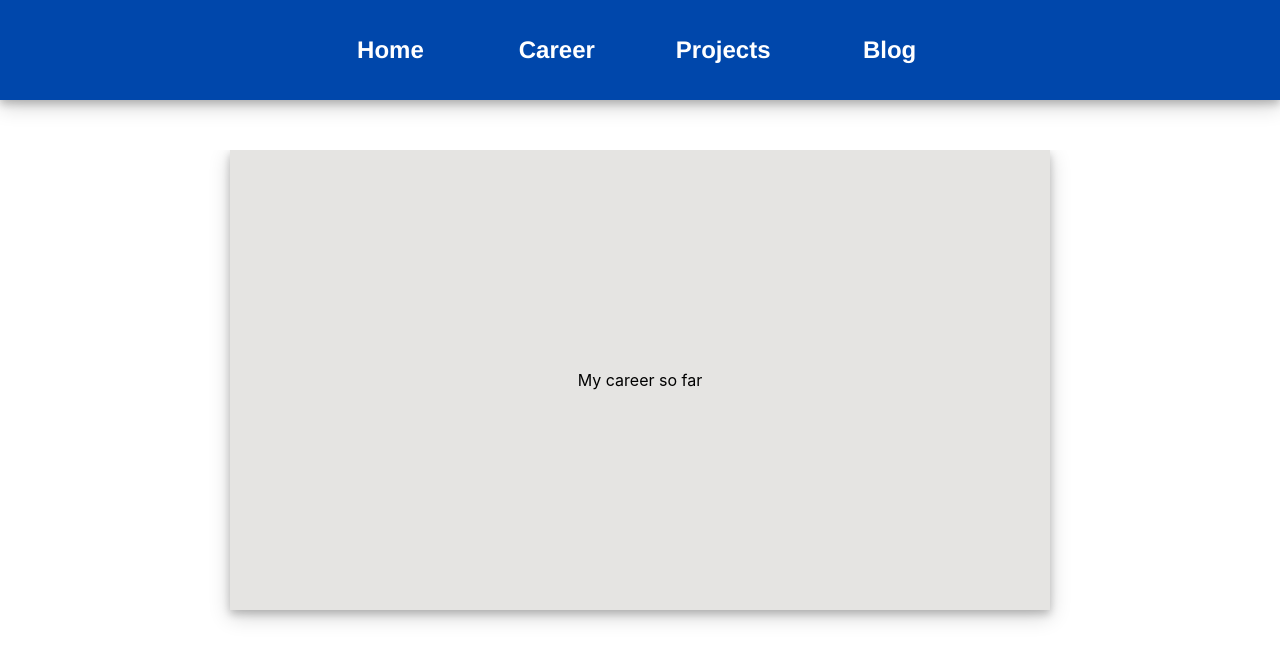
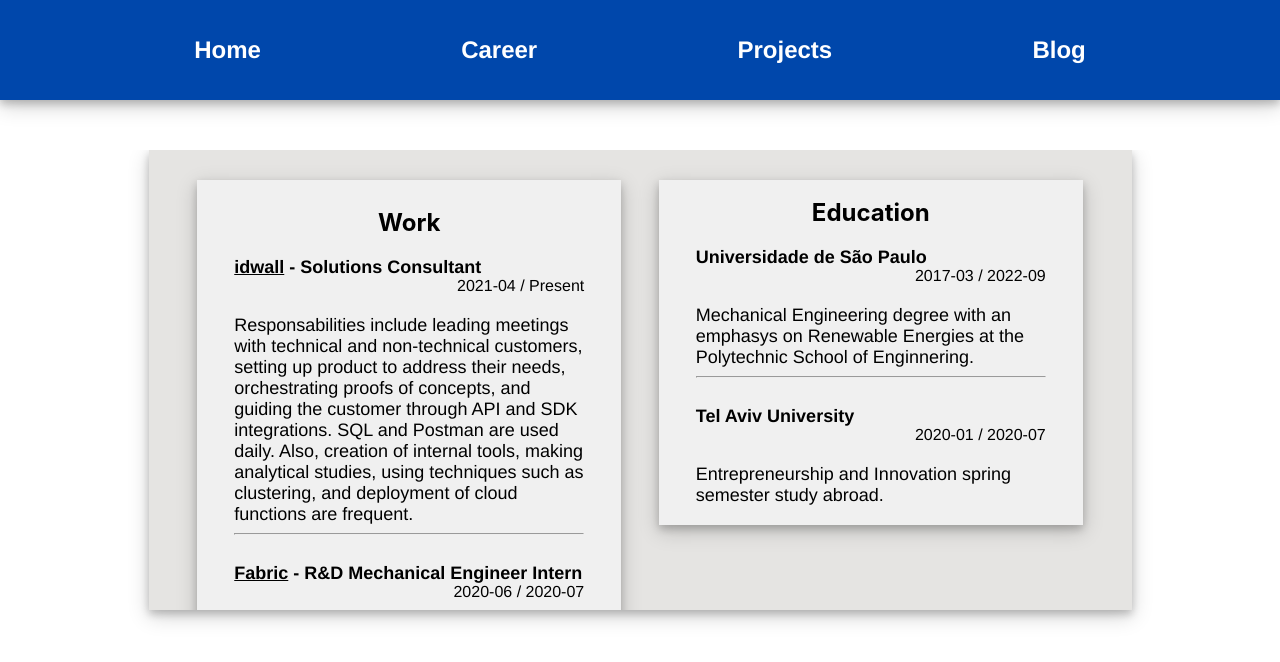
Before and after one commit to guerchen/my-site, a React (Create React App) app: page /career in a window 1280 px wide. Shown: the top 662 px of the page. Built offline with nearby package versions, Linux system fonts and the light colour scheme.

Commit message:
Career page completed. Need to adjust mobile look

```diff
--- a/src/components/blog_post.css
+++ b/src/components/blog_post.css
@@ -1,12 +1,13 @@
 .post-box {
-    width: 90%;
+    max-width: 97%;
+    width: auto;
     height: auto;
     background-color: white;
     box-shadow: 0 4px 8px 0 rgba(0, 0, 0, 0.2), 0 6px 20px 0 rgba(0, 0, 0, 0.19);
     display: flex;
     flex-direction: column;
-    margin: auto;
-    padding: 10px 20px;
+    margin: 0px;
+    padding: 10px 10px;
     margin-bottom: 20px;
 }
 
--- a/src/components/card.css
+++ b/src/components/card.css
@@ -1,6 +1,7 @@
 .Gray-card{
     background-color: #E5E4E2;
     height: 80%;
+    max-width: 923px;
     width: auto;
     box-shadow: 0 4px 8px 0 rgba(0, 0, 0, 0.2), 0 6px 20px 0 rgba(0, 0, 0, 0.19);
     margin: auto;
@@ -10,21 +11,17 @@
     justify-content: space-around;
     flex-wrap: wrap;
     overflow: auto;
-    margin-left: 18%;
-    margin-right: 18%;
 }
 
 .Text-card {
     background-color: #f0f0f0;
     height: auto;
-    max-width: 300px;
+    max-width: 350px;
     width: auto;
     float: right;
     box-shadow: 0 4px 8px 0 rgba(0, 0, 0, 0.2), 0 6px 20px 0 rgba(0, 0, 0, 0.19);
-    padding-left: 6%;
-    padding-right: 6%;
-    padding-bottom: 3%;
-    margin-left: 30px;
+    padding: 3% 4%;
+    margin: 0px 30px;
 }
 
 .Picture-frame{
--- a/src/components/card.js
+++ b/src/components/card.js
@@ -12,7 +12,7 @@ function Card() {
             <h1 className='MyName'> Ariel Guerchenzon </h1>
                 <div className='ShortDescr'>
                     <p> Hello dear visitor! </p>
-                    <p> I'm a Mechanical Engineer that works with software. </p>
+                    <p> I'm a Mechanical Engineer which works with software and lives in São Paulo. </p>
                     <p> I'm interested in learning Data Science, Software Engineering, running, playing classical guitar, and reading books. </p>
                     <p> Be welcome to take a stroll around my website.</p>
                 </div>
--- a/src/components/navigation.css
+++ b/src/components/navigation.css
@@ -2,19 +2,24 @@
     width: auto;
     height: 100px;
     background-color: #0047AB;
-    align-items: flex-start;
+    align-items: center;
     box-shadow: 0 4px 8px 0 rgba(0, 0, 0, 0.2), 0 6px 20px 0 rgba(0, 0, 0, 0.19);
+    justify-content: space-evenly;
+    display: flex;
 }
 
 .Buttons {
     background-color: #0047AB;
     color: white;
-    width: 13%;
+    max-width: 13%;
+    width: auto;
     height: 100%;
     font-weight: bolder;
     font-size: x-large;
     border-width: 0px;
     font-family: 'helvetica';
+    margin: auto;
+    float: left;
 }
 
 .Buttons:hover {
--- a/src/components/navigation.js
+++ b/src/components/navigation.js
@@ -11,7 +11,7 @@ import {
 function NavigationBar() {
     return (
         <div className='TopBar'>
-            <Link to="/">
+            <Link to="/" >
                 <button className='Buttons'>
                     Home
                 </button>
--- a/src/pages/about.css
+++ b/src/pages/about.css
@@ -1,4 +1,5 @@
 .content{
     margin-top: 50px;
     overflow:hidden;
+    padding: 0px 50px;
 }
--- a/src/pages/blog.css
+++ b/src/pages/blog.css
@@ -4,11 +4,11 @@
     flex-direction: column;
     background-color: #E5E4E2;
     height: 80%;
-    max-width: 60%;
+    max-width: 923px;
     width: auto;
     box-shadow: 0 4px 8px 0 rgba(0, 0, 0, 0.2), 0 6px 20px 0 rgba(0, 0, 0, 0.19);
     margin: auto;
-    justify-content: space-between;
     overflow: auto;
-    padding: 20px 20px;
+    padding: 30px;
+    align-items: center;
 }
--- a/src/pages/blog.js
+++ b/src/pages/blog.js
@@ -6,15 +6,10 @@ function Blog() {
     return (
         <div className='content'>
             <div className='blog-gray-card'>
-                <Post title='My first post' date='2022-12-01' content="I'm just very happy to have this space
+                <Post title='Hello world!' date='2022-12-01' content="I'm just very happy to have this space
                 to share my thoughts and feelings. I plan on sometime creating an API operated MongoDB for updating
                 this little blog without having to deploy. Of course it would just be easier to use twitter,
                 but I sure wouldn't learn as much." />
-                <Post title='Lorem ipsum' date='2022-12-01' content='While my guitar gently weeps' />
-                <Post title='Lorem ipsum' date='2022-12-01' content='While my guitar gently weeps' />
-                <Post title='Lorem ipsum' date='2022-12-01' content='While my guitar gently weeps' />
-                <Post title='Lorem ipsum' date='2022-12-01' content='While my guitar gently weeps' />
-                <Post title='Lorem ipsum' date='2022-12-01' content='While my guitar gently weeps' />
             </div>
         </div>
     );
--- a/src/pages/career.css
+++ b/src/pages/career.css
@@ -7,15 +7,43 @@
 .career-card {
     background-color: #E5E4E2;
     height: 80%;
+    max-width: 923px;
     width: auto;
     box-shadow: 0 4px 8px 0 rgba(0, 0, 0, 0.2), 0 6px 20px 0 rgba(0, 0, 0, 0.19);
     margin: auto;
     display: flex;
-    align-items: center;
+    align-items: flex-start;
     padding: 30px;
     justify-content: space-around;
     flex-wrap: wrap;
     overflow: auto;
-    margin-left: 18%;
-    margin-right: 18%;
 }
+
+.education-text-card {
+    background-color: #f0f0f0;
+    height: auto;
+    max-width: 350px;
+    width: auto;
+    box-shadow: 0 4px 8px 0 rgba(0, 0, 0, 0.2), 0 6px 20px 0 rgba(0, 0, 0, 0.19);
+    padding: 2% 4%;
+}
+
+.work-text-card {
+    background-color: #f0f0f0;
+    height: auto;
+    max-width: 350px;
+    width: auto;
+    box-shadow: 0 4px 8px 0 rgba(0, 0, 0, 0.2), 0 6px 20px 0 rgba(0, 0, 0, 0.19);
+    padding: 3% 4%;
+    margin-bottom: 30px;
+}
+
+.section-title {
+    margin: 0px;
+    margin-bottom: 20px;
+}
+
+.link {
+    color: black;
+
+}
--- a/src/pages/career.js
+++ b/src/pages/career.js
@@ -6,7 +6,68 @@ function Career() {
     return (
         <div className='content'>
             <div className='career-card'>
-                My career so far
+                <div className='work-text-card'>
+                <h2 className='section-title'>Work</h2>
+                    <div className='title-div'>
+                        <h3 className='post-title'>
+                            <a href='https://www.idwall.co' className='link' target="_blank" rel="noopener noreferrer">idwall</a> - Solutions Consultant
+                        </h3>
+                    </div>
+                    <div>
+                        <p className='post-date'>2021-04 / Present</p>
+                    </div>
+                    <br />
+                    <div className='content-div'>
+                        <p className='post-content'>
+                        Responsabilities include leading meetings with technical and non-technical customers,
+                        setting up product to address their needs, orchestrating proofs of concepts, and guiding the customer
+                        through API and SDK integrations. SQL and Postman are used daily. Also, creation of internal tools,
+                        making analytical studies, using techniques such as clustering, and deployment of cloud functions are frequent. </p>
+                    </div>
+                    <hr />
+                    <br />
+                    <div className='title-div'>
+                        <h3 className='post-title'>
+                            <a href='https://www.getfabric.com' className='link' target="_blank" rel="noopener noreferrer">Fabric</a> - R&D Mechanical Engineer Intern
+                        </h3>
+                    </div>
+                    <div>
+                        <p className='post-date'>2020-06 / 2020-07</p>
+                    </div>
+                    <br />
+                    <div className='content-div'>
+                        <p className='post-content'>Had to digitally model parts for the robots
+                        using Solidworks, test and collect data on electrical motors, and design jigs and devices
+                        for measurement and calibration of different parts of the robots. The devices I designed
+                        were manufactured and are being used by the company.</p>
+                    </div><br />
+                </div>
+                <div className='education-text-card'>
+                    <h2 className='section-title'>Education</h2>
+                    <div className='title-div'>
+                        <h3 className='post-title'>Universidade de São Paulo</h3>
+                    </div>
+                    <div>
+                        <p className='post-date'>2017-03 / 2022-09</p>
+                    </div>
+                    <br />
+                    <div className='content-div'>
+                        <p className='post-content'>Mechanical Engineering degree with an emphasys on Renewable Energies at
+                        the Polytechnic School of Enginnering.</p>
+                    </div>
+                    <hr />
+                    <br />
+                    <div className='title-div'>
+                        <h3 className='post-title'>Tel Aviv University</h3>
+                    </div>
+                    <div>
+                        <p className='post-date'>2020-01 / 2020-07</p>
+                    </div>
+                    <br />
+                    <div className='content-div'>
+                        <p className='post-content'>Entrepreneurship and Innovation spring semester study abroad.</p>
+                    </div>
+                </div>
             </div>
         </div>
     );
--- a/src/pages/projects.css
+++ b/src/pages/projects.css
@@ -5,6 +5,7 @@
 .projects-card {
     background-color: #E5E4E2;
     height: 80%;
+    max-width: 923px;
     width: auto;
     box-shadow: 0 4px 8px 0 rgba(0, 0, 0, 0.2), 0 6px 20px 0 rgba(0, 0, 0, 0.19);
     margin: auto;
@@ -14,6 +15,4 @@
     justify-content: space-around;
     flex-wrap: wrap;
     overflow: auto;
-    margin-left: 18%;
-    margin-right: 18%;
 }
```
